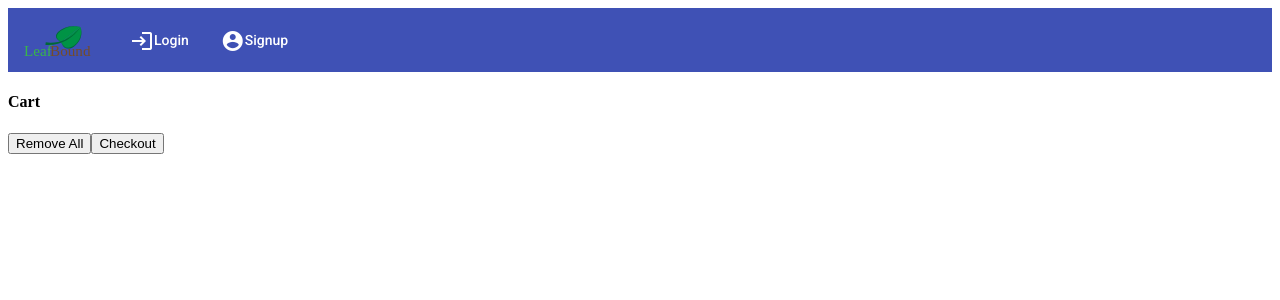
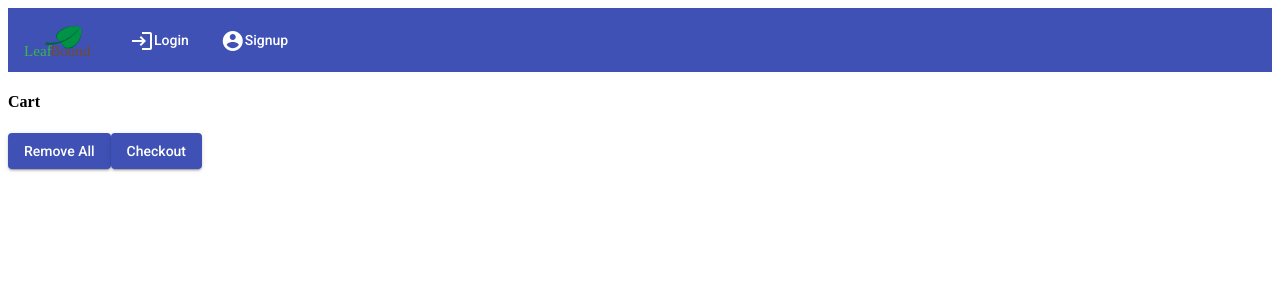
Before and after one commit to Revature-Leafbound/Leafbound, an Angular app: page / in a window 1280 px wide. Shown: the top 300 px of the page. Built offline with nearby package versions, Linux system fonts and the light colour scheme.

Commit message:
Added style for buttons

```diff
--- a/src/app/components/cart/cart.component.html
+++ b/src/app/components/cart/cart.component.html
@@ -12,9 +12,9 @@
 
       </li>
     </ul>
-    <button class="m-3 btn btn-sm btn-danger" (click)="clearCart()">
+    <button class="m-3 btn btn-sm btn-danger" mat-raised-button color="primary" (click)="clearCart()">
       Remove All
     </button>
-    <button onclick="location.href='../checkout.html'" type="button">
+    <button onclick="location.href='../checkout.html'" type="button" mat-raised-button color="primary">
         Checkout</button>
   </div>
```
